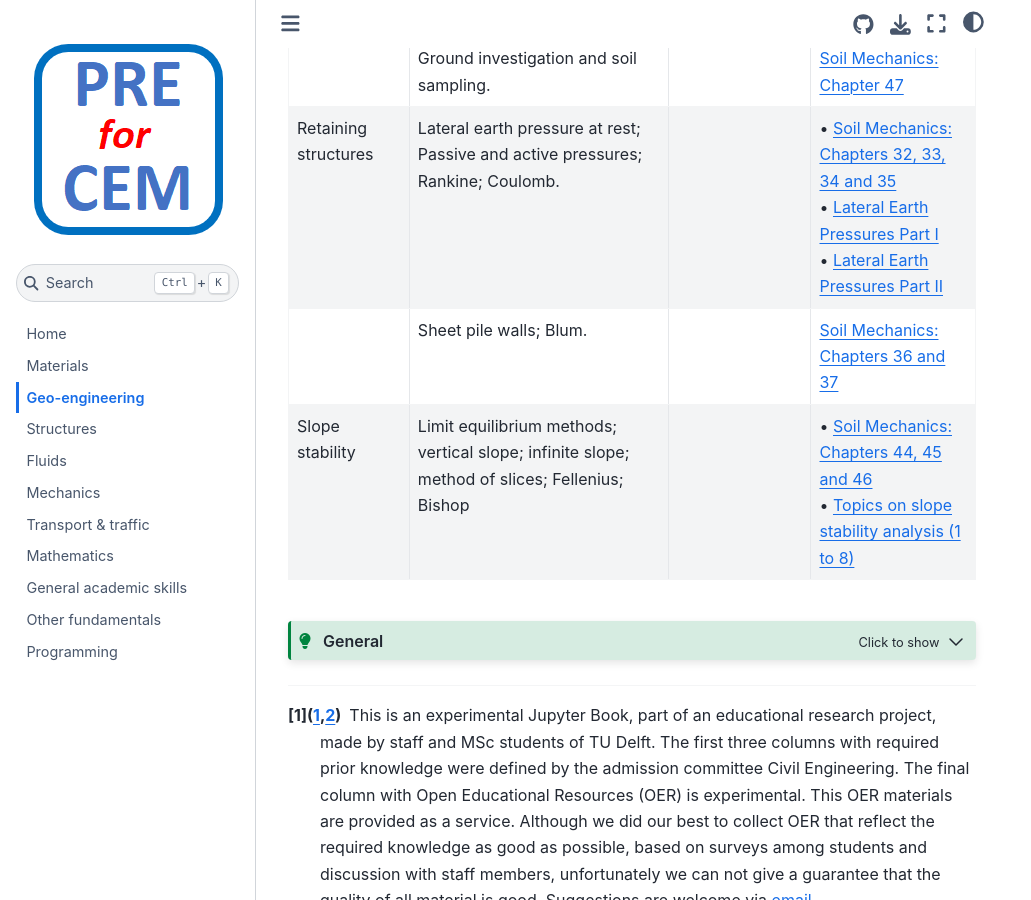
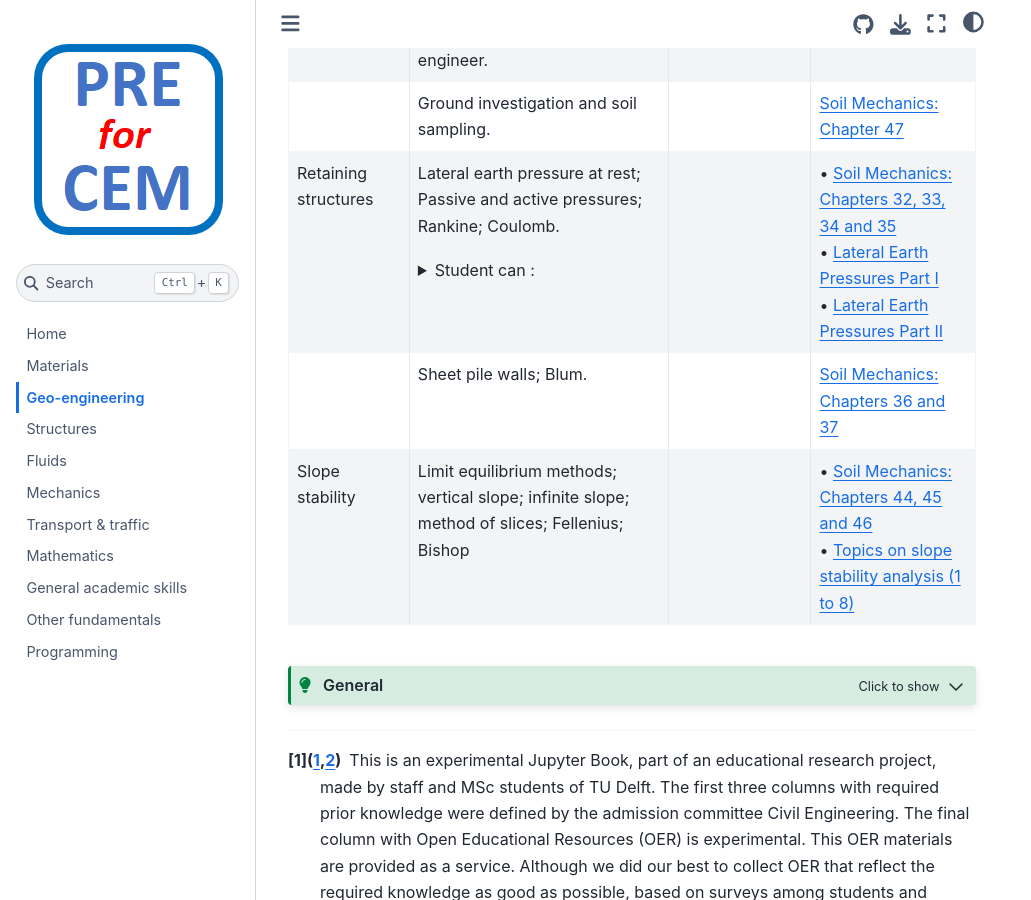
Before and after one commit to TUDelft-CITG/pre-for-cem, a Jupyter Book: the page built from book/contents/geo-engineering.md, in a window 1280 px wide and 900 px high, scrolled down 1957 px. Shown: the whole window, without its empty margins (0-1031 px from the left). Built offline with Jupyter Book 1.0.4 settings and Sphinx 7.4.7 and the Sphinx Book theme 1.1.4, drawn with Linux system fonts in a browser that asks for light colours; some of the changed text lies outside the part shown.

Commit message:
Update geo-engineering.md

```diff
--- a/book/contents/geo-engineering.md
+++ b/book/contents/geo-engineering.md
@@ -4,7 +4,7 @@
 
 |Subject|Topic category / Learning objectives   |Open Educational Resources[^1]|Remarks |
 |:------|:-------------|:------------------|:---------------------------|
-| Soil Mechanics       | Soil Characteristics: Classification and mineralogy of soils; Grains, grain size distribution and porosity.                                                                                                                             | [CTB2310](https://studiegids.tudelft.nl/a101_displayCourse.do?course_id=58427)  [CTB2320-17](https://studiegids.tudelft.nl/a101_displayCourse.do?course_id=58428) | • [Soil Mechanics: Chapters 2 and 3](https://geo.verruijt.net/software/SoilMechBook2012.pdf) <br>• [Soil classification](https://www.geoengineer.org/storage/education/10/general_file_collection/7906/siva-classification.pdf) <br>• [Lecture notes](https://ocw.mit.edu/courses/1-361-advanced-soil-mechanics-fall-2004/resources/part_ii_1/)
+| Soil Mechanics       | Soil Characteristics: Classification and mineralogy of soils; Grains, grain size distribution and porosity.<details><summary> Student can :</summary> <br>- Understand and calculate loads <br>- Ensure structural safety  <br>- Apply appropriate safety factors</details                                                                                                                                                                                        | [CTB2310](https://studiegids.tudelft.nl/a101_displayCourse.do?course_id=58427)  [CTB2320-17](https://studiegids.tudelft.nl/a101_displayCourse.do?course_id=58428) | • [Soil Mechanics: Chapters 2 and 3](https://geo.verruijt.net/software/SoilMechBook2012.pdf) <br>• [Soil classification](https://www.geoengineer.org/storage/education/10/general_file_collection/7906/siva-classification.pdf) <br>• [Lecture notes](https://ocw.mit.edu/courses/1-361-advanced-soil-mechanics-fall-2004/resources/part_ii_1/)
 |                      | Geomechanics: Stresses in soils and initial stress state: total stress, effective stress, pore pressure.                                                                                                                                        |                                 |• [Soil Mechanics: Chapters 4 and 5](https://geo.verruijt.net/software/SoilMechBook2012.pdf) <br>• [Stresses and capillarity](https://www.geoengineer.org/storage/education/10/general_file_collection/7625/1557730982-siva-effstress.pdf)
 |                      | Groundwater: Darcy's law, groundwater flow and permeability.                                                                                                                                        |                                 |• [Soil Mechanics: Chapters 6, 7 and 8](https://geo.verruijt.net/software/SoilMechBook2012.pdf) <br>• [Permeability and seepage](https://www.geoengineer.org/storage/education/10/general_file_collection/7905/siva-seepage.pdf)
 |              | Flow nets                                                                                     |                                 |•[Soil Mechanics: Chapter 10](https://geo.verruijt.net/software/SoilMechBook2012.pdf)<br>• [Seepage example](https://www.youtube.com/watch?v=wVDl-kIuKgo)
@@ -22,7 +22,7 @@
 |                      | Design standards.                                                                                                                                                                             |                                 |
 |                      | Practical foundation design in collaboration with the structural engineer.                                                                                                                                                                                |                                 |
 |                      | Ground investigation and soil sampling.                                                                                                                                                                                                                        |                                 |[Soil Mechanics: Chapter 47](https://geo.verruijt.net/software/SoilMechBook2012.pdf)
-| Retaining structures | Lateral earth pressure at rest; Passive and active pressures; Rankine; Coulomb.                                                                                                                                 |                                 |• [Soil Mechanics: Chapters 32, 33, 34 and 35](https://geo.verruijt.net/software/SoilMechBook2012.pdf) <br>• [Lateral Earth Pressures Part I](https://www.youtube.com/watch?v=gxsKH5zRWVI) <br>• [Lateral Earth Pressures Part II](https://www.youtube.com/watch?v=BykNEk_EEoQ)
+| Retaining structures | Lateral earth pressure at rest; Passive and active pressures; Rankine; Coulomb. <details><summary>Student can :</summary> <br>- Calculate a simple retaining wall <br>-Knows the difference between neutral and active/passive earth pressure <br>-Can apply this to retaining walls and knows the failure mechanisms of the retaining wall</details                                                                                                                                                                                            |                                 |• [Soil Mechanics: Chapters 32, 33, 34 and 35](https://geo.verruijt.net/software/SoilMechBook2012.pdf) <br>• [Lateral Earth Pressures Part I](https://www.youtube.com/watch?v=gxsKH5zRWVI) <br>• [Lateral Earth Pressures Part II](https://www.youtube.com/watch?v=BykNEk_EEoQ)
 |  | Sheet pile walls; Blum.                                                                                                                                 |                                 |[Soil Mechanics: Chapters 36 and 37](https://geo.verruijt.net/software/SoilMechBook2012.pdf)
 | Slope stability      | Limit equilibrium methods; vertical slope; infinite slope; method of slices; Fellenius; Bishop                                                                                                                                          |                                 |• [Soil Mechanics: Chapters 44, 45 and 46](https://geo.verruijt.net/software/SoilMechBook2012.pdf) <br>• [Topics on slope stability analysis (1 to 8)](https://www.geoengineer.org/education/slope-stability/introduction-to-slope-stability)
 
```
